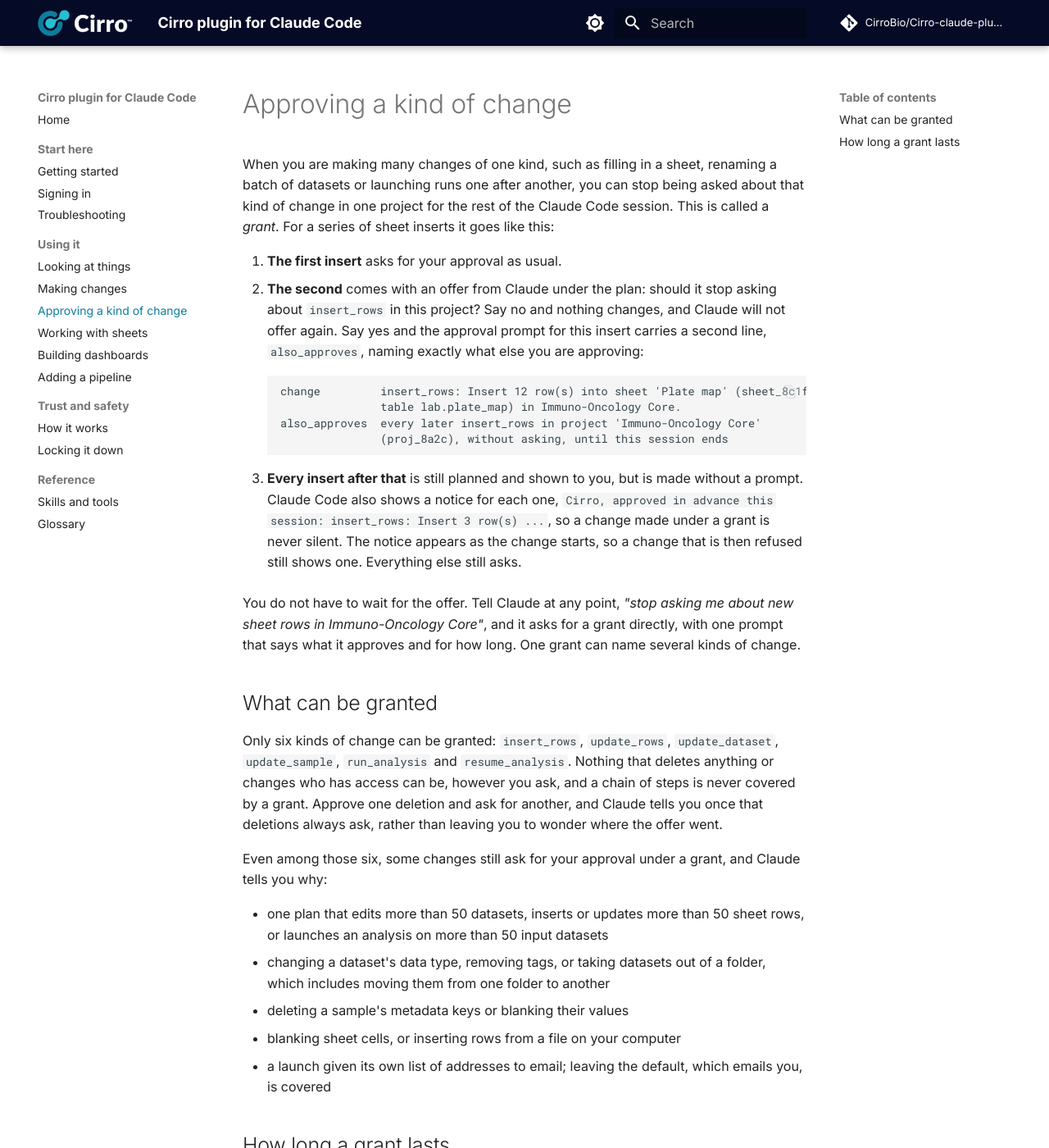
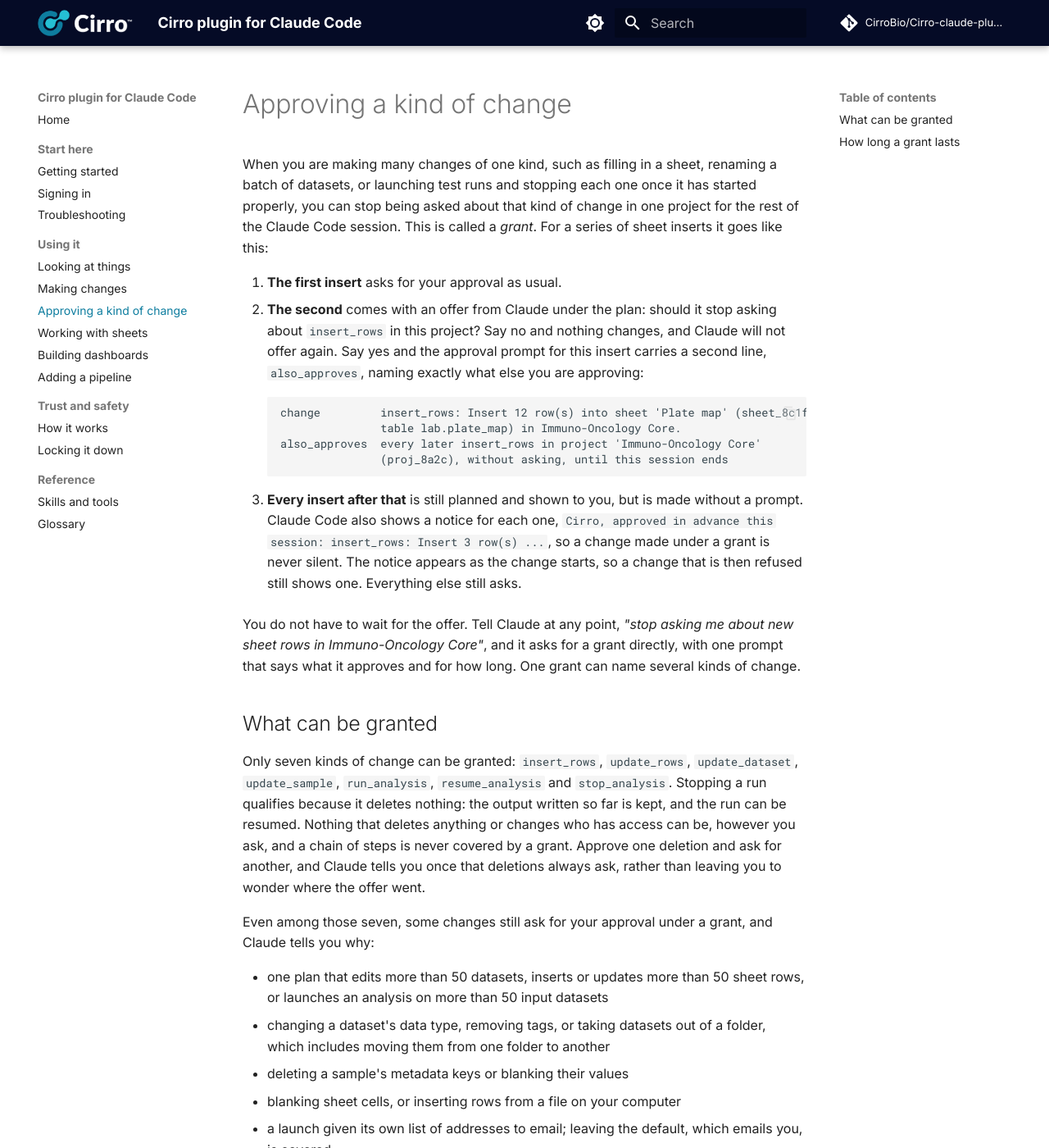
Before and after one commit to CirroBio/Cirro-claude-plugin, an MkDocs documentation site: the page built from docs/grants.md, in a window 1280 px wide and 1400 px high. Shown: the whole window at 82% size. Built offline with MkDocs 1.6.1 and Material for MkDocs 9.7.7, drawn with Linux system fonts in a browser that asks for light colours; comment, search, counter and statistics services are not loaded; some of the changed text lies outside the part shown.

Commit message:
Let stop_analysis be approved in advance (#14)
Stopping a run deletes nothing and changes no access: partial output is
kept and the run can be resumed. It was left out of the grantable set
when grants arrived, with no reason given, so every stop needed the
person at the keyboard. Launching test runs and cancelling each once its
setup is confirmed did not work unattended: three stop plans expired
after an hour and the runs went to completion.

Because the op had no grant scope, a repeated stop also got neither an
offer nor always_asks. With the scope in place it now gets the offer the
way a launch does.

The variant audit found one case that still asks: stopping a run another
user started. A grant covers cancelling your own runs, not someone
else's compute.

Co-authored-by: Claude Opus 5.5 <noreply@anthropic.com>

```diff
--- a/docs/grants.md
+++ b/docs/grants.md
@@ -1,9 +1,10 @@
 # Approving a kind of change
 
 When you are making many changes of one kind, such as filling in a sheet, renaming a
-batch of datasets or launching runs one after another, you can stop being asked about
-that kind of change in one project for the rest of the Claude Code session. This is
-called a *grant*. For a series of sheet inserts it goes like this:
+batch of datasets, or launching test runs and stopping each one once it has started
+properly, you can stop being asked about that kind of change in one project for the
+rest of the Claude Code session. This is called a *grant*. For a series of sheet
+inserts it goes like this:
 
 1. **The first insert** asks for your approval as usual.
 2. **The second** comes with an offer from Claude under the plan: should it stop asking
@@ -31,14 +32,15 @@ change.
 
 ## What can be granted
 
-Only six kinds of change can be granted: `insert_rows`, `update_rows`,
-`update_dataset`, `update_sample`, `run_analysis` and `resume_analysis`. Nothing that
-deletes anything or changes who has access can be, however you ask, and a chain of
-steps is never covered by a grant. Approve one deletion and ask for another, and Claude
-tells you once that deletions always ask, rather than leaving you to wonder where the
-offer went.
+Only seven kinds of change can be granted: `insert_rows`, `update_rows`,
+`update_dataset`, `update_sample`, `run_analysis`, `resume_analysis` and
+`stop_analysis`. Stopping a run qualifies because it deletes nothing: the output
+written so far is kept, and the run can be resumed. Nothing that deletes anything or
+changes who has access can be, however you ask, and a chain of steps is never covered
+by a grant. Approve one deletion and ask for another, and Claude tells you once that
+deletions always ask, rather than leaving you to wonder where the offer went.
 
-Even among those six, some changes still ask for your approval under a grant, and
+Even among those seven, some changes still ask for your approval under a grant, and
 Claude tells you why:
 
 - one plan that edits more than 50 datasets, inserts or updates more than 50 sheet
@@ -49,6 +51,7 @@ Claude tells you why:
 - blanking sheet cells, or inserting rows from a file on your computer
 - a launch given its own list of addresses to email; leaving the default, which emails
   you, is covered
+- stopping a run that someone else started; a grant covers stopping your own runs
 
 ## How long a grant lasts
 
```
Also changed, not shown: CLAUDE.md (+6 -5 lines), docs/how-it-works.md (+1 -1 lines), skills/cirro-run-analysis/SKILL.md (+6 -0 lines), 5 other files.
